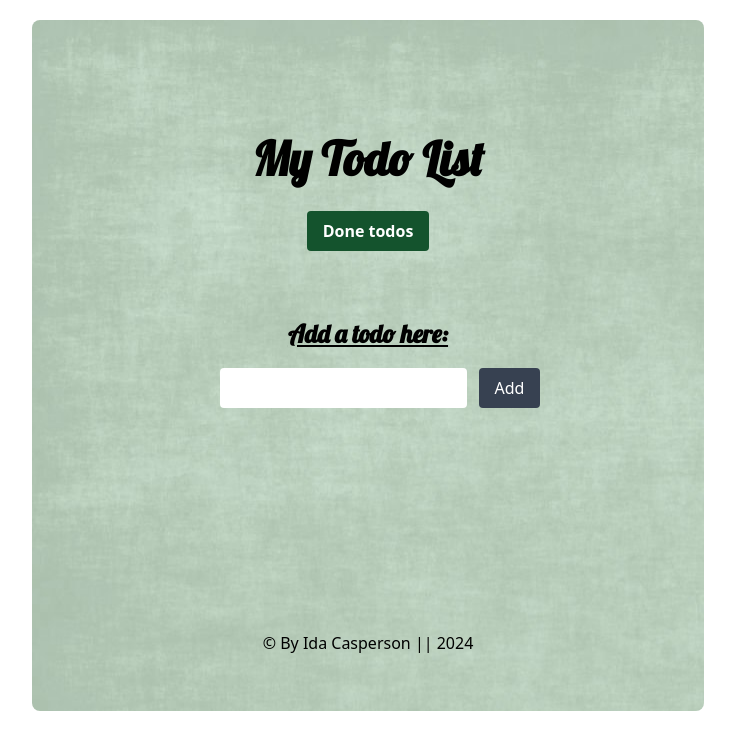
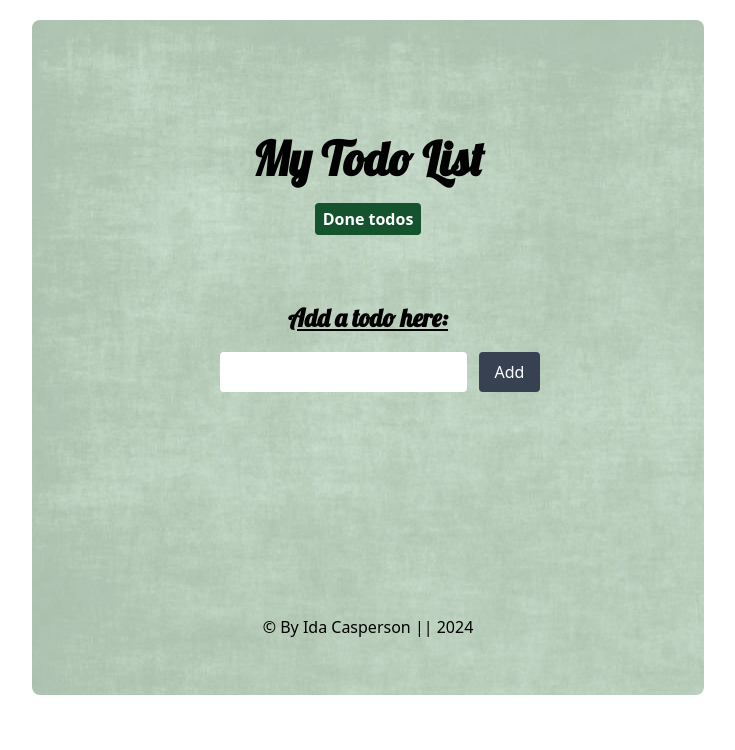
Before and after one commit to iiddaa96/TodoList-React, a React (Vite) app: page / in a window 1280 px wide. Shown: the top 750 px of the page, without its empty margins (272-1007 px from the left). Built offline with nearby package versions, Linux system fonts and the light colour scheme.

Commit message:
change some css in button link in Header

```diff
--- a/src/components/Header.tsx
+++ b/src/components/Header.tsx
@@ -10,7 +10,7 @@ function Header() {
       {/* Knapp till DoneTodos */}
       <Link
         to="/done-todos"
-        className="button bg-green-900 hover:bg-gray-800 hover:text-white text-white font-semibold py-2 px-4 rounded inline-block mt-4 "
+        className="button bg-green-900 hover:bg-gray-800 text-white py-1 px-2 rounded inline-block mt-2 "
       >
         Done todos
       </Link>
```
